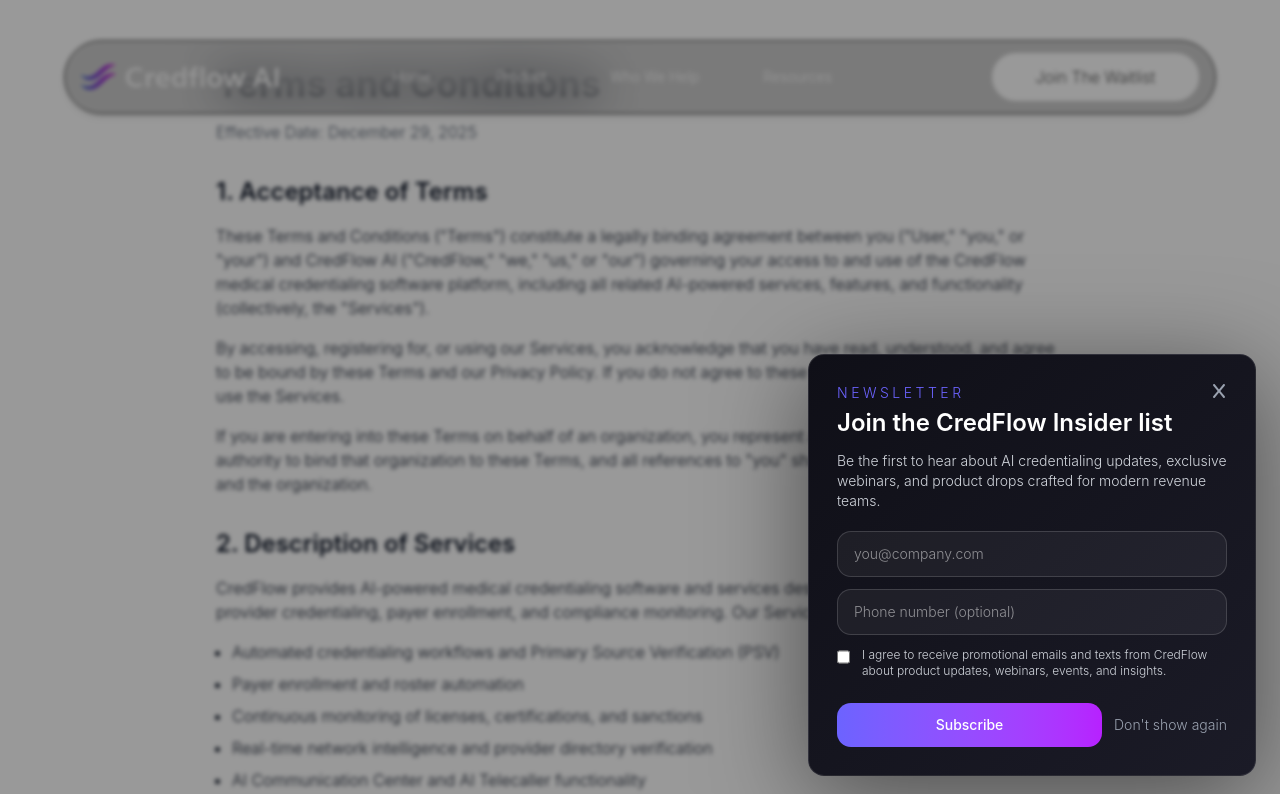
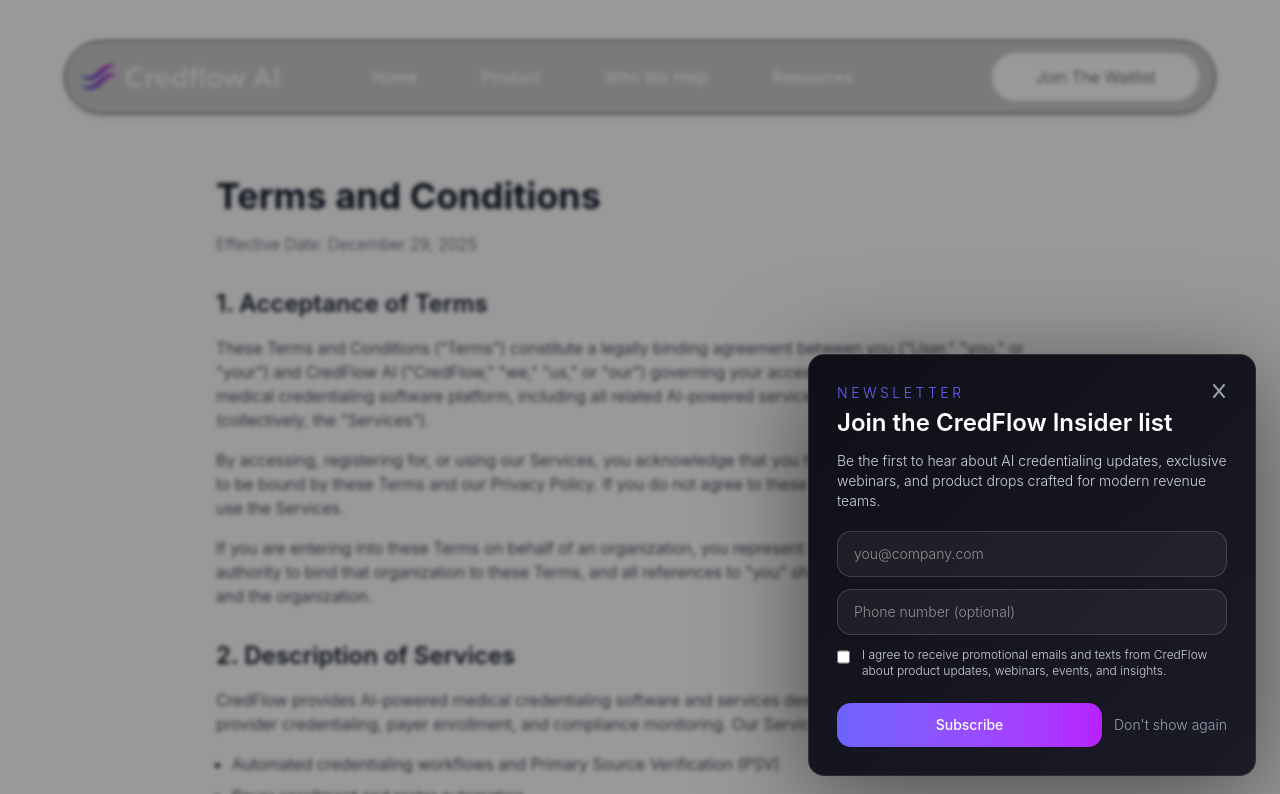
Before and after one commit to Hitesh-Trupulse/credflow, a Next.js app: page /terms-and-conditions in a window 1280 px wide. Shown: the top 794 px of the page. Built offline with nearby package versions, Linux system fonts and the light colour scheme; a web font is replaced by a local one.

Commit message:
fixed navbar

```diff
--- a/app/privacy-policy/page.js
+++ b/app/privacy-policy/page.js
@@ -7,7 +7,7 @@
 
 export default function PrivacyPolicy() {
   return (
-    <div className="min-h-screen bg-white text-gray-900">
+    <div className="min-h-screen pt-16 xl:pt-28 bg-white text-gray-900">
       <div className="max-w-4xl mx-auto px-6 py-16">
         <h1 className="text-4xl font-bold mb-4">Privacy Policy</h1>
         <p className="text-gray-600 mb-8">Effective Date: December 29, 2025</p>
--- a/app/terms-and-conditions/page.js
+++ b/app/terms-and-conditions/page.js
@@ -7,7 +7,7 @@
 
 export default function TermsAndConditions() {
   return (
-    <div className="min-h-screen bg-white text-gray-900">
+    <div className="min-h-screen pt-16 xl:pt-28 bg-white text-gray-900">
       <div className="max-w-4xl mx-auto px-6 py-16">
         <h1 className="text-4xl font-bold mb-4">Terms and Conditions</h1>
         <p className="text-gray-600 mb-8">Effective Date: December 29, 2025</p>
--- a/components/Navbar.js
+++ b/components/Navbar.js
@@ -95,7 +95,7 @@
           </div>
 
           {/* Desktop Navigation Links */}
-          <div className="hidden xl:flex space-x-10 text-sm">
+          <div className="hidden font-medium xl:flex space-x-10">
             <Link
               href="/#home"
               className="nav-link group flex items-center space-x-2 hover:text-blue-700 transition-all duration-500 ease-out"
```
Also changed, not shown: public/images/logo.jpg (added).
